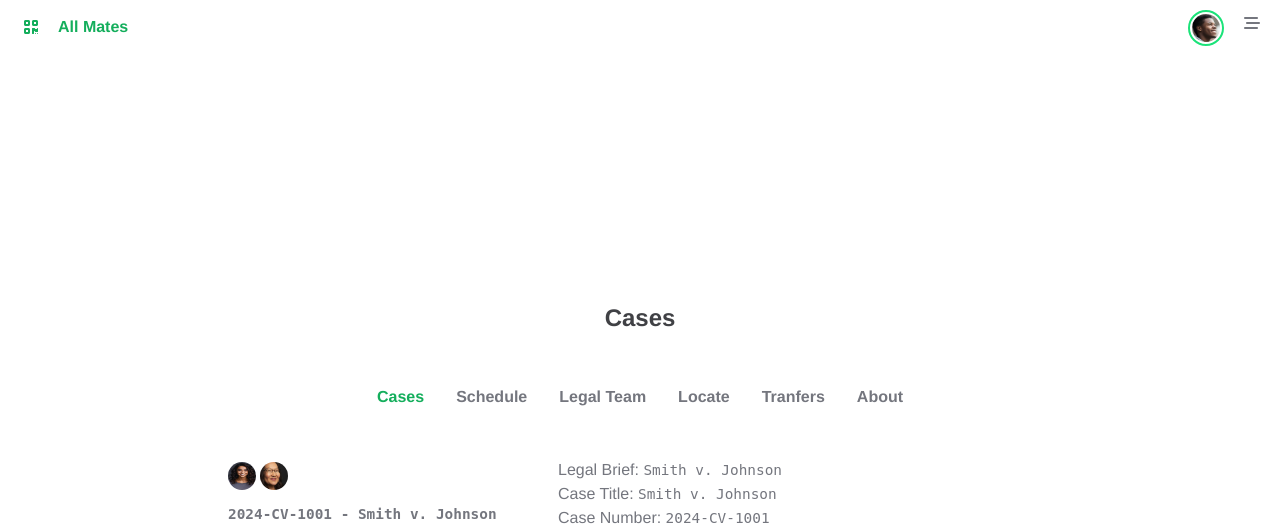
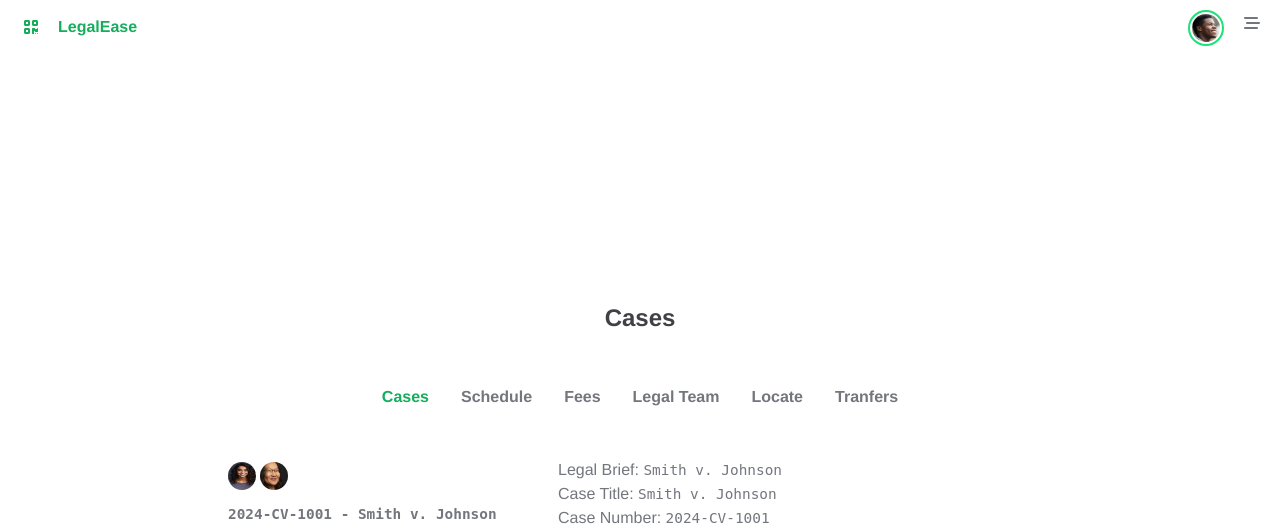
Before and after one commit to blinkdeploys/allmates, a Flask app: page /case in a window 1280 px wide. Shown: the top 528 px of the page. Run offline with Flask 3, Linux system fonts and the light colour scheme; some libraries are stand-ins or nearby versions.

Commit message:
add fees to routes, pages and templates

```diff
--- a/app/routes.py
+++ b/app/routes.py
@@ -14,10 +14,11 @@ APP_NAME = "AllMates"
 NAVIGATION_MENU = [
                     dict(code="case", title="Cases"),
                     dict(code="schedule", title="Schedule"),
+                    dict(code="fee", title="Fees"),
                     dict(code="team", title="Legal Team"),
                     dict(code="locate", title="Locate"),
                     dict(code="transfer", title="Tranfers"),
-                    dict(code="about", title="About"),
+                    # dict(code="about", title="About"),
                     ]
 
 MOCK_USER_PROFILE = {
@@ -1091,6 +1092,8 @@ MOCK_TEAM_CHAT = [
   }
 ]
 
+MOCK_UPCOMING_FEE_SHCEDULE = []
+
 MOCK_FUND_TRANSFER_HISTORY = []
 
 
@@ -1135,7 +1138,8 @@ def index():
                         dict(title="Court Appearance Schedule", detail="Get notified on your court schedule", code="court-schedule", id=2),
                         dict(title="Locate Inmate", detail="Find an inmates current location", code="locate-inmate", id=3),
                         dict(title="Visitation", detail="Check up on visitation hours", code="visitation", id=4),
-                        dict(title="Transfer Funds", detail="Transfer funds to an inmate", code="funds", id=5),
+                        dict(title="Fund Transfers", detail="Transfer funds to an inmate", code="funds", id=5),
+                        dict(title="Fees & Deadlines", detail="Deadlines of fees to be made", code="fees", id=5),
                    ],
                    user=MOCK_USER_PROFILE,
                    )
@@ -1249,14 +1253,26 @@ def team():
 def transfer():
     context = dict(
         page_code = "transfer",
-        title = f"{APP_NAME} / Fund Transfers",
-        page_title = "Fund Transfers",
-        detail="Your court appearance schedule.",
+        title = f"{APP_NAME} / Funds Trander History",
+        page_title = "Funds Transfer History",
+        detail="A history of your fund transfers.",
         navigation_menu=NAVIGATION_MENU,
         user=MOCK_USER_PROFILE,
     )
     return render_template('transfer.html', context=context)
 
+
+@main.route('/fee')
+def fee():
+    context = dict(
+        page_code = "fee",
+        title = f"{APP_NAME} / Fees & Deadlines",
+        page_title = "Fees & Deadlines",
+        detail="A schedule of mandatory fees and penalties and timelines.",
+        navigation_menu=NAVIGATION_MENU,
+        user=MOCK_USER_PROFILE,
+    )
+    return render_template('fee.html', context=context)
 
 
 @main.route('/about')
--- a/app/templates/base.html
+++ b/app/templates/base.html
@@ -30,7 +30,7 @@
             <div class="d-flex justify-content-between">
                 <a href="/" class="d-flex active">
                     <i class="fa-solid fa-qrcode p-1"></i>
-                    <h2 class="font-bold px-3">All Mates</h2>
+                    <h2 class="font-bold px-3">LegalEase</h2>
                 </a>
                 <a href="#" class="d-flex">
                     <img
```
Also changed, not shown: app/templates/fee.html (added, +17 -0 lines), 1 other file.
